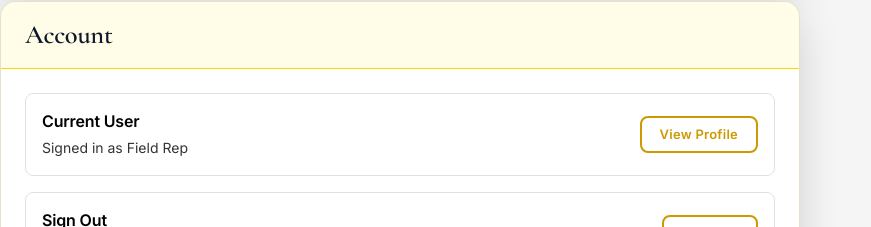
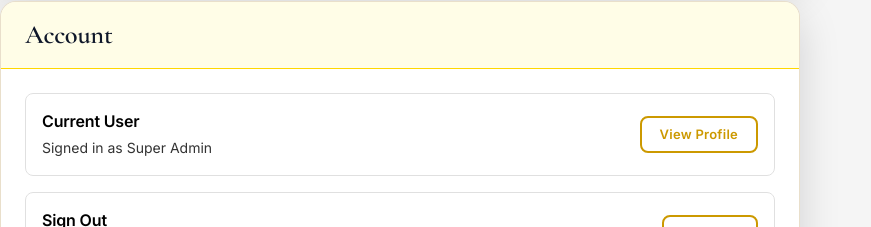
Before and after one commit to gar2lew/ASG-Leads-Map, a React (Vite) app: page /settings in a window 1280 px wide. Shown: the part 1335-1562 px from the top of the page, without its empty margins (0-871 px from the left). Built offline with nearby package versions, Linux system fonts and the light colour scheme.

Commit message:
fix: show current user role in settings

```diff
--- a/src/pages/SettingsPage.tsx
+++ b/src/pages/SettingsPage.tsx
@@ -1,6 +1,7 @@
 import { useState, useEffect } from 'react'
 import { canManageSettings } from '../domain'
 import { useCurrentUser } from '../auth'
+import { roleLabel } from '../domain/roles'
 import { initialiseTheme, type AppTheme } from '../theme'
 import './SettingsPage.css'
 
@@ -216,7 +217,7 @@ export function SettingsPage() {
             <div className="setting-item">
               <div className="setting-item__info">
                 <h3 className="setting-item__title">Current User</h3>
-                <p className="setting-item__description">Signed in as Field Rep</p>
+                <p className="setting-item__description">Signed in as {roleLabel(currentUser.role)}</p>
               </div>
               <div className="setting-item__control">
                 <button className="btn btn--secondary" type="button">View Profile</button>
```
